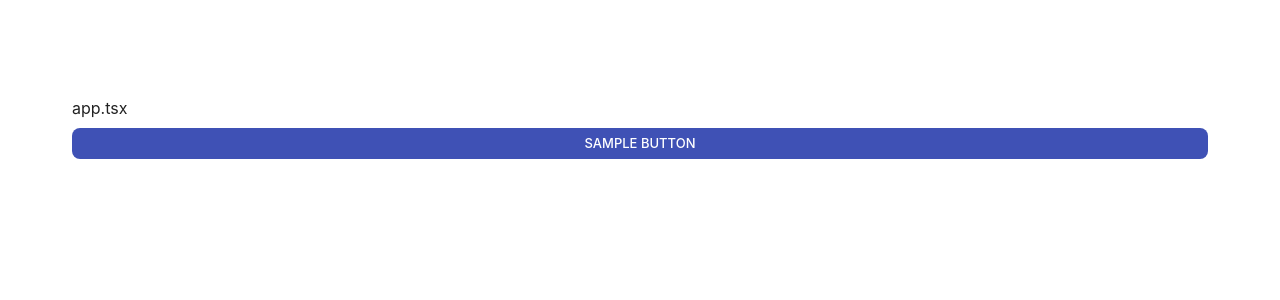
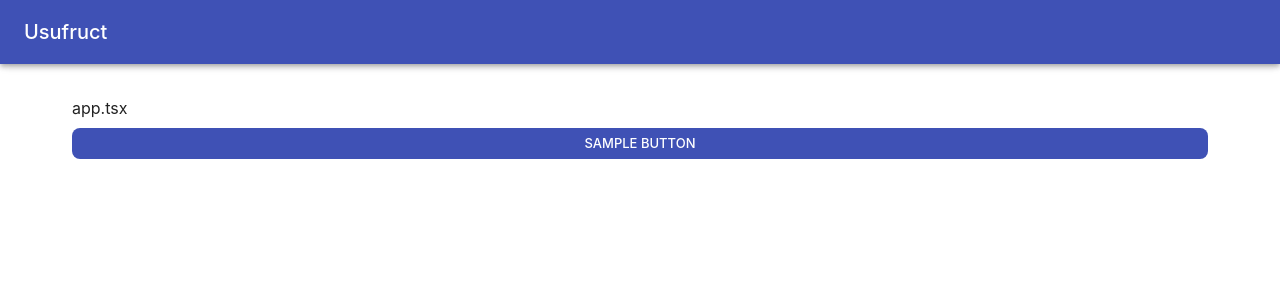
Before and after one commit to unfrl/usufruct, a React (Vite) app in the folder packages/web/: page / in a window 1280 px wide. Shown: the top 300 px of the page. Built offline with nearby package versions, Linux system fonts and the light colour scheme.

Commit message:
header layout component

```diff
--- a/packages/web/src/app.tsx
+++ b/packages/web/src/app.tsx
@@ -7,7 +7,7 @@ import {
 } from '@mui/material';
 import { createTheme } from '@mui/material/styles';
 
-import { Content } from './components';
+import { AppBar, Content } from './components';
 import { getThemedComponents, getThemeOptions } from './config';
 
 export const App = () => {
@@ -19,6 +19,7 @@ export const App = () => {
   return (
     <ThemeProvider theme={theme}>
       <CssBaseline />
+      <AppBar title="Usufruct" />
       <Content>
         <Typography>app.tsx</Typography>
         <Button
--- /dev/null
+++ b/packages/web/src/components/layout/app-bar.tsx
@@ -0,0 +1,18 @@
+import React from 'react';
+import { AppBar as MuiAppBar, Toolbar, Typography } from '@mui/material';
+
+export interface IAppBarProps {
+  title: string;
+}
+
+export const AppBar: React.FC<IAppBarProps> = (props) => {
+  return (
+    <MuiAppBar position="fixed">
+      <Toolbar>
+        <Typography variant="h6" component="div">
+          {props.title}
+        </Typography>
+      </Toolbar>
+    </MuiAppBar>
+  );
+};
--- a/packages/web/src/components/layout/content.tsx
+++ b/packages/web/src/components/layout/content.tsx
@@ -1,9 +1,7 @@
 import React from 'react';
 import { Container, styled } from '@mui/material';
 
-const ToolbarOffset = styled('div')(({ theme }) => ({
-  ...theme.mixins.toolbar,
-}));
+const ToolbarOffset = styled('div')(({ theme }) => theme.mixins.toolbar);
 
 const StyledContent = styled('div')(({ theme }) => ({
   display: 'flex',
--- a/packages/web/src/components/layout/index.ts
+++ b/packages/web/src/components/layout/index.ts
@@ -1 +1,2 @@
+export * from './app-bar';
 export * from './content';
```
